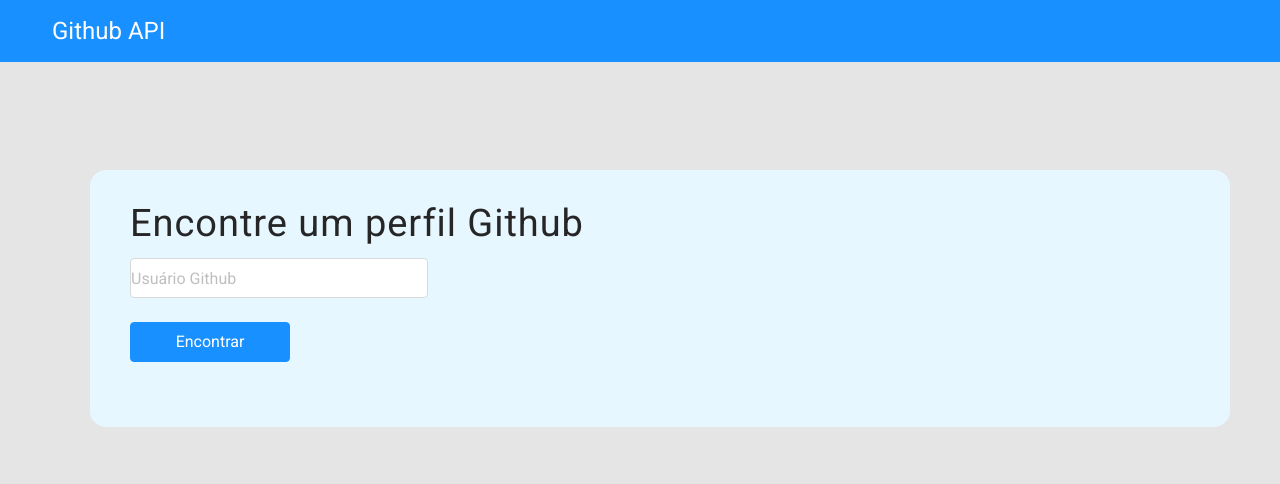
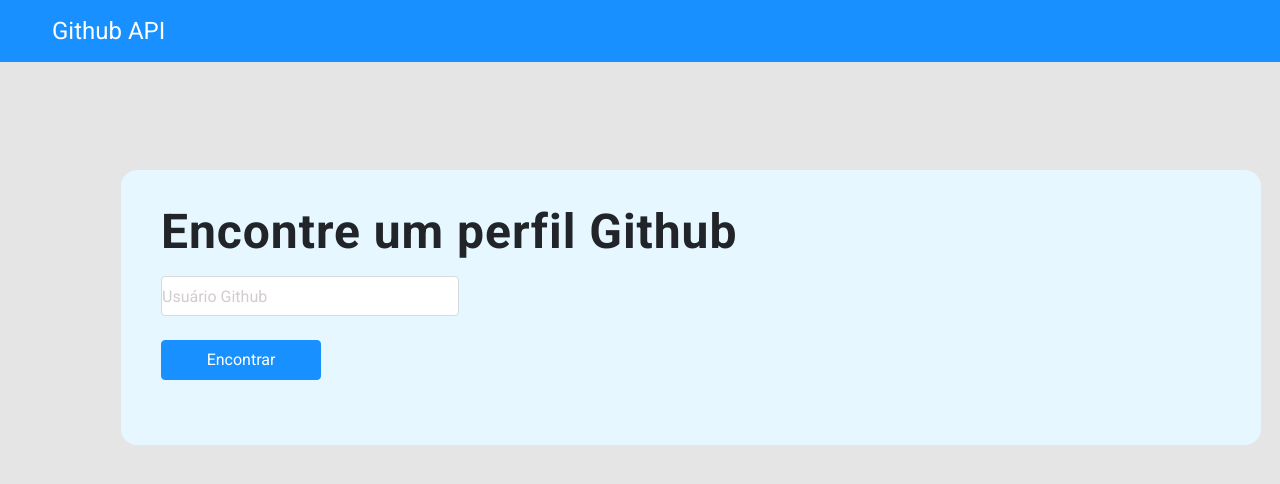
Before and after one commit to Rafaelse6/github-api-react, a React (Create React App) app in the folder github-api/: page /githubsearch in a window 1280 px wide. Shown: the top 484 px of the page. Built offline with nearby package versions, Linux system fonts and the light colour scheme.

Commit message:
Github API with axios

```diff
--- a/github-api/src/pages/GithubSearch/index.tsx
+++ b/github-api/src/pages/GithubSearch/index.tsx
@@ -1,24 +1,81 @@
 import "./styles.css";
 
+import GithubProfileResult from "components/GithubProfilResult";
+import { useState } from "react";
+import axios from "axios";
+
+type FormData = {
+  githubUser: string;
+};
+
+type Perfil = {
+  profileUrl: string;
+  name: string;
+  followers: string;
+  location: string;
+  avatar_url: string;
+};
+
 const GithubSearch = () => {
+  const [perfil, setPerfil] = useState<Perfil>();
+
+  const [formData, setFormData] = useState<FormData>({
+    githubUser: "",
+  });
+
+  const handleChange = (event: React.ChangeEvent<HTMLInputElement>) => {
+    const name = event.target.name;
+    const value = event.target.value;
+
+    setFormData({ ...formData, [name]: value });
+  };
+
+  const handleSubmit = (event: React.FormEvent<HTMLFormElement>) => {
+    event.preventDefault();
+    axios
+      .get(`https://api.github.com/users/${formData.githubUser}`)
+      .then((response) => {
+        setPerfil(response.data);
+        console.log(response.data);
+      })
+      .catch((error) => {
+        setPerfil(undefined);
+        console.log(error);
+      });
+  };
+
   return (
     <div className="github-search-container">
       <div className="container search-container">
-        <h1>Encontre um perfil Github</h1>
-        <form>
+        <h1 className="text-dark">Encontre um perfil Github</h1>
+        <form onSubmit={handleSubmit}>
           <div className="form-container">
             <input
               type="text"
-              name="userGithub"
+              name="githubUser"
+              value={formData.githubUser}
               className="search-input"
               placeholder="Usuário Github"
+              onChange={handleChange}
             />
-            <button type="submit" className="btn btn-primary search-user">
+
+            <button type="submit" className="btn btn-primary search-button">
               Encontrar
             </button>
           </div>
         </form>
       </div>
+      {perfil && (
+        <>
+          <GithubProfileResult
+            avatarUrl={perfil.avatar_url}
+            profileUrl={perfil.profileUrl}
+            followers={perfil.followers}
+            location={perfil.location}
+            name={perfil.name}
+          />
+        </>
+      )}
     </div>
   );
 };
--- a/github-api/src/pages/GithubSearch/styles.css
+++ b/github-api/src/pages/GithubSearch/styles.css
@@ -2,28 +2,23 @@
   display: flex;
   flex-direction: column;
   align-items: flex-start;
-  padding: 54px 0 54px;
+  padding: 54px 0 54px 31px;
+}
+
+.github-search-container h1 {
+  font-weight: bold;
+  text-align: center;
+  margin: 0 0 12px;
 }
 
 .search-container {
   display: flex;
-  margin: 54px 99px 54px 90px;
   flex-direction: column;
   align-items: flex-start;
   padding: 30px 40px;
   background-color: #e6f7ff;
   border-radius: 16px;
-}
-
-.search-container h1 {
-  color: #262626;
-  font-size: 38px;
-  font-style: normal;
-  font-weight: 500;
-  line-height: 46px;
-  margin-right: 31px;
-  text-align: center;
-  margin: 0 0 12px;
+  margin: 54px 99px 54px 90px;
 }
 
 .form-container {
@@ -35,23 +30,19 @@
 .search-input {
   background-color: #fff;
   border: 1px solid #d9d9d9;
-  margin-bottom: 24px;
   border-radius: 4px;
   font-size: 16px;
   text-align: flex-start;
   height: 40px;
   width: 298px;
+  margin-bottom: 24px;
 }
 
 .search-input::placeholder {
-  color: #bfbfbf;
-  font-size: 16px;
-  font-style: normal;
-  font-weight: 400;
-  line-height: 24px;
+  color: #d3cccc;
 }
 
-.search-user {
+.search-button {
   height: 40px;
   width: 160px;
   margin-bottom: 35px;
```
